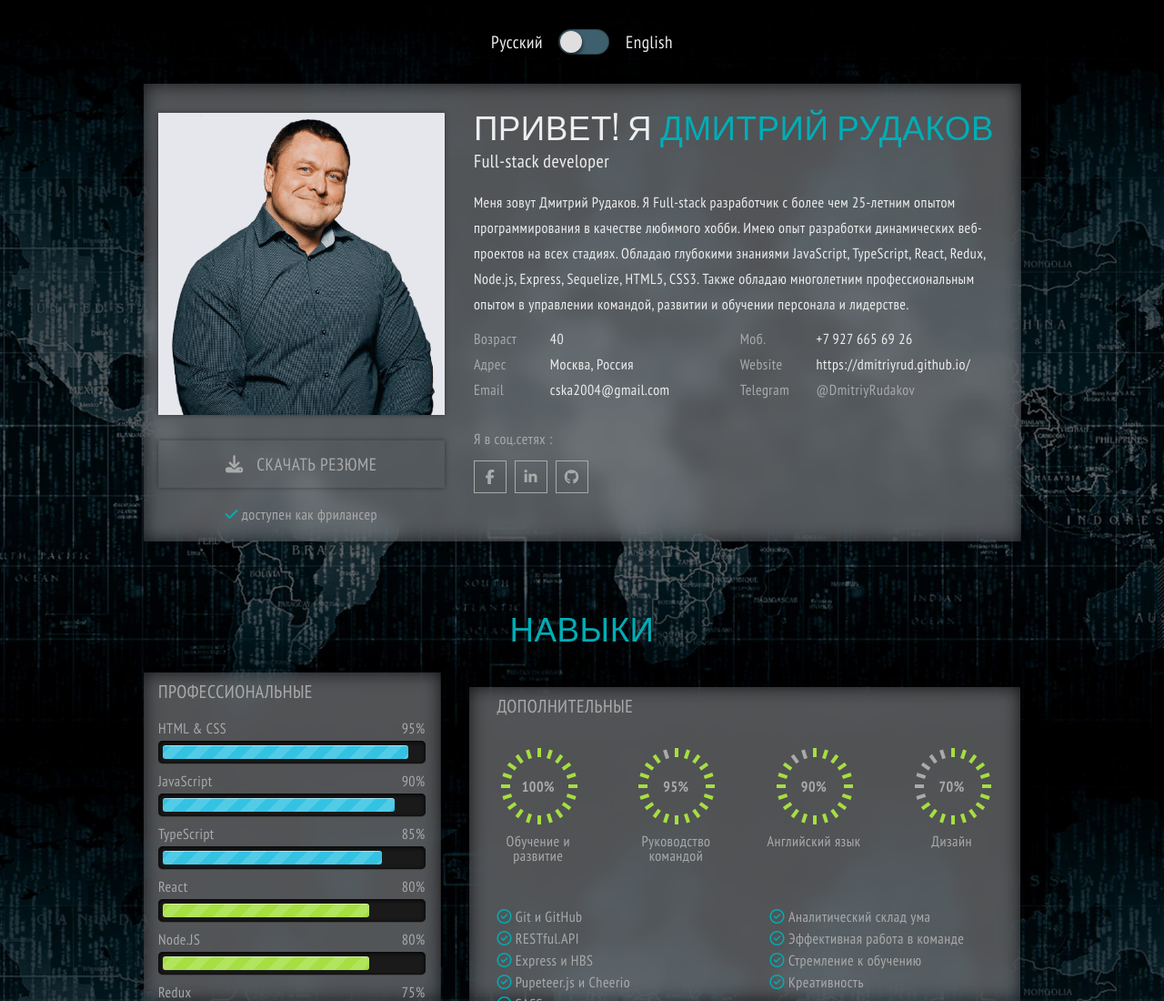
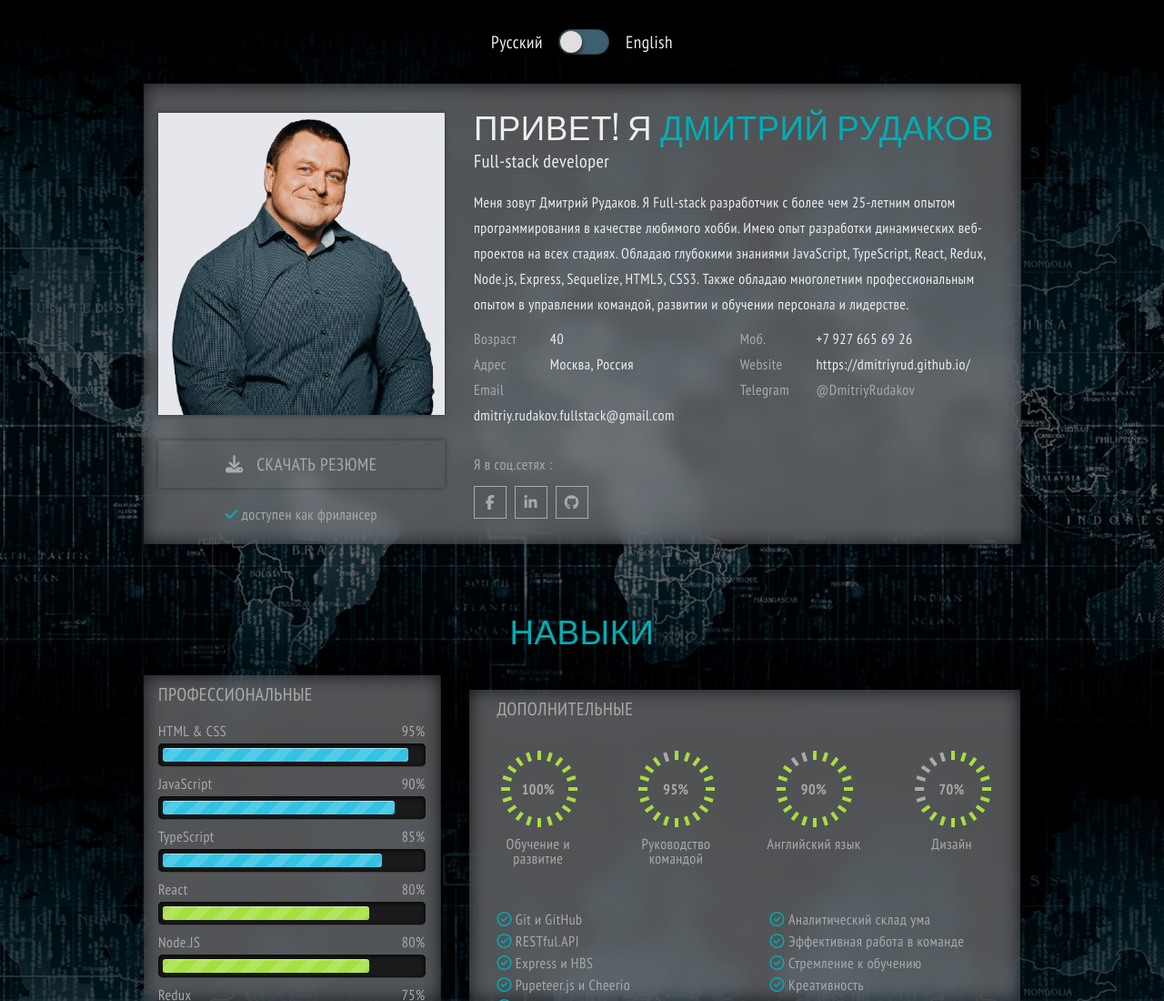
Before and after one commit to DmitriyRud/DmitriyRud.github.io, a plain HTML site: page index.html in a window 1280 px wide. Shown: the top 1100 px of the page at 91% size. Drawn offline with nearby package versions, Linux system fonts and the light colour scheme.

Commit message:
Изменен e-mail

```diff
--- a/index.html
+++ b/index.html
@@ -83,7 +83,7 @@
                                 </li>
                                 <li class="li-info">
                                     <span class="title-info">Email</span>
-                                    <span class="info">cska2004@gmail.com</span>
+                                    <span class="info">dmitriy.rudakov.fullstack@gmail.com</span>
                                 </li>
                             </ul>
                         </div>
```
Also changed, not shown: index_en.html (+1 -1 lines).
